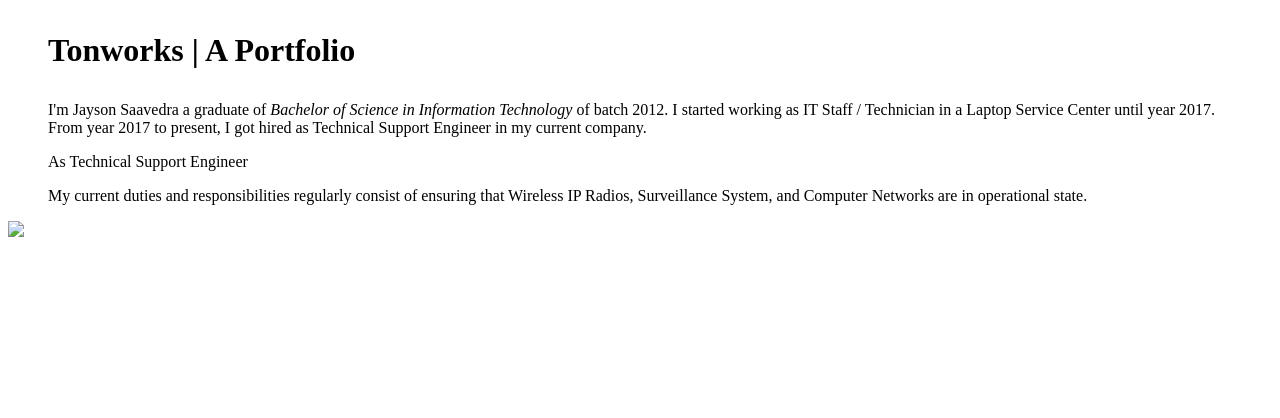
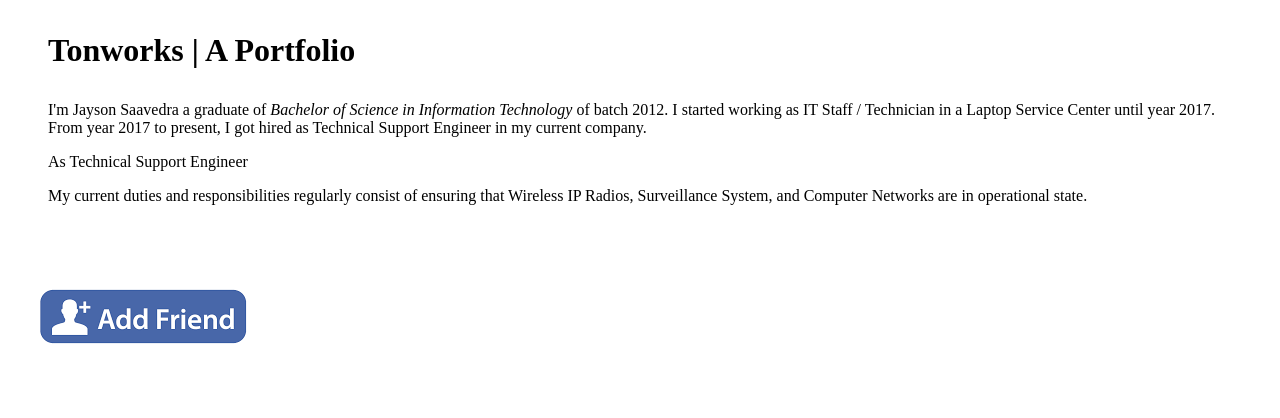
Before and after one commit to tonworks/html-kabanata-uno, a plain HTML site: page index.html in a window 1280 px wide. Drawn offline with Linux system fonts and the light colour scheme.

Commit message:
Update index.html

```diff
--- a/index.html
+++ b/index.html
@@ -17,6 +17,6 @@
         <blockquote>My current duties and responsibilities regularly consist of ensuring that Wireless IP Radios, Surveillance System, and Computer Networks are in operational state.</blockquote>
     </p>
         <a href="https://www.facebook.com/jaysonsaavedra24" target="_blank" >
-        <img src="_images/footer_buttons/facebook.png" />
+        <img src="fb.png" />
 </body>
 </html>
```
